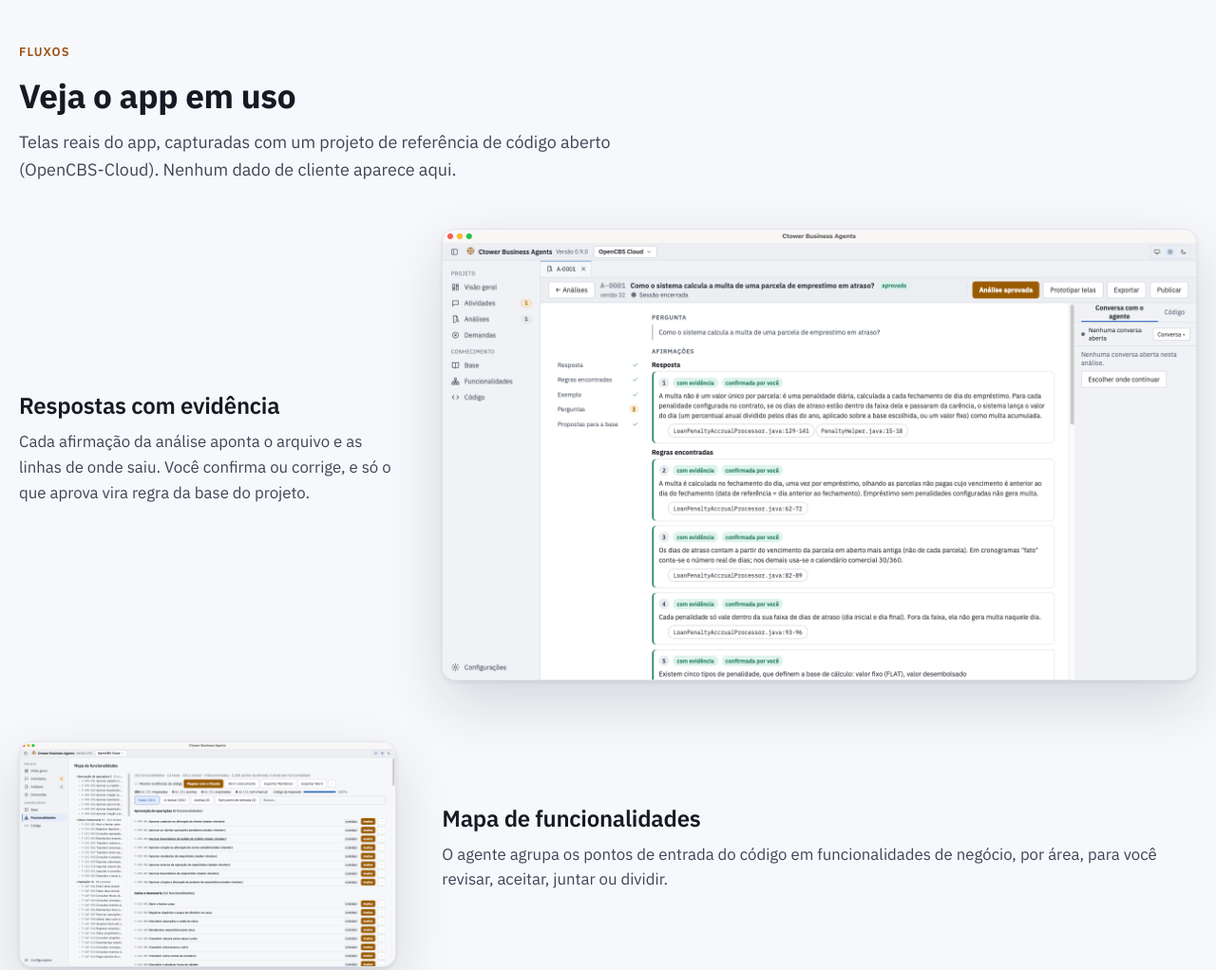
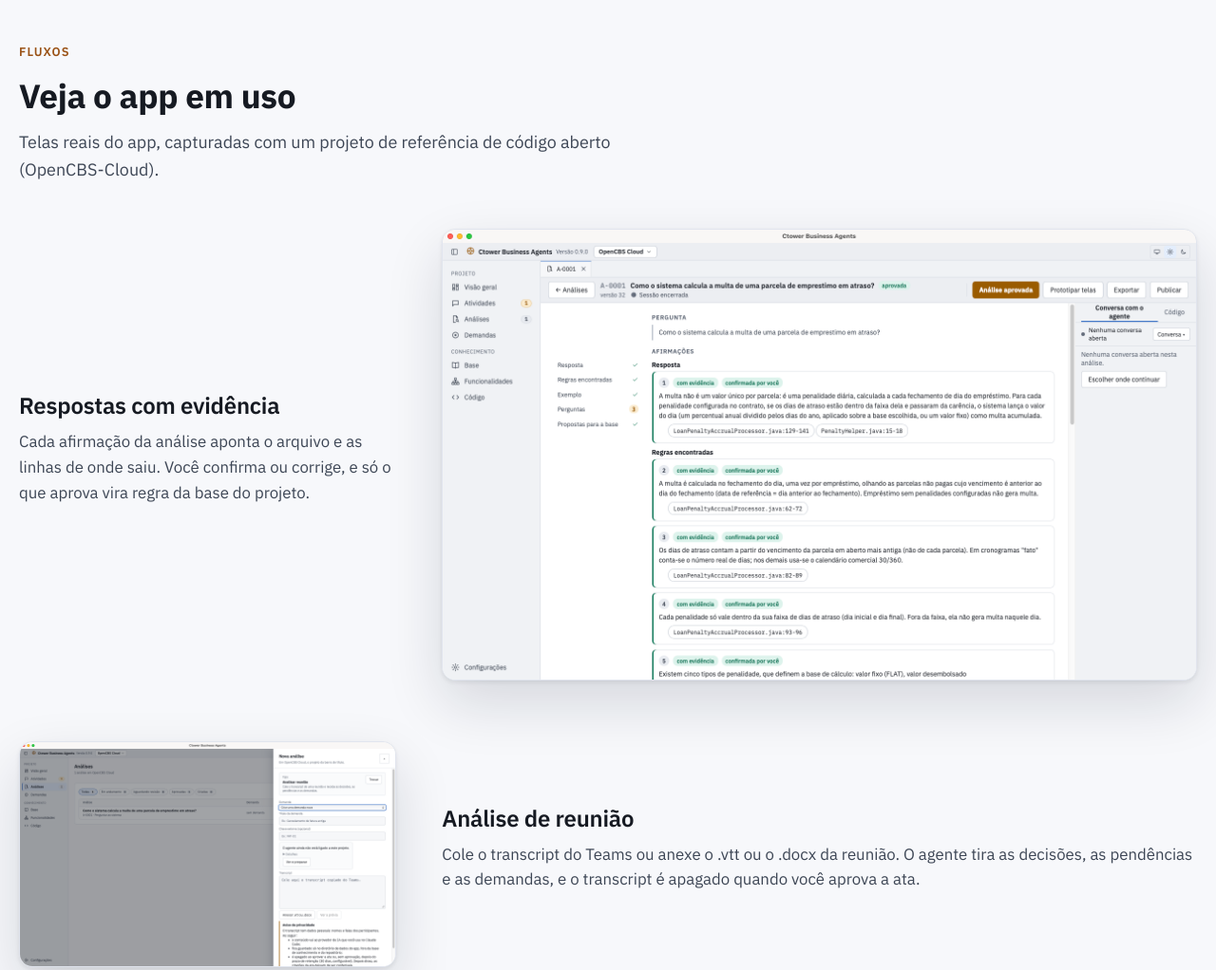
Before and after one commit to deep-ion-ai/ctower-business-agents, an Astro site in the folder site/: page / in a window 1280 px wide. Shown: the part 1880-2902 px from the top of the page at 95% size. Built offline with nearby package versions, Linux system fonts and the light colour scheme; Astro itself is replaced by a stand-in of ours.

Commit message:
docs(site): tela de análise de reunião nos fluxos e texto dos prints ajustado
Refs #427

Co-Authored-By: Claude Sonnet 5.5 <noreply@anthropic.com>

```diff
--- a/site/src/i18n/pt-br.json
+++ b/site/src/i18n/pt-br.json
@@ -47,12 +47,17 @@
   },
   "flows": {
     "title": "Fluxos",
-    "lead": "Telas reais do app, capturadas com um projeto de referência de código aberto (OpenCBS-Cloud). Nenhum dado de cliente aparece aqui.",
+    "lead": "Telas reais do app, capturadas com um projeto de referência de código aberto (OpenCBS-Cloud).",
     "items": [
       {
         "title": "Respostas com evidência",
         "text": "Cada afirmação da análise aponta o arquivo e as linhas de onde saiu. Você confirma ou corrige, e só o que aprova vira regra da base do projeto.",
         "alt": "Análise aprovada com as afirmações e as evidências no código, como LoanPenaltyAccrualProcessor.java:62-72"
+      },
+      {
+        "title": "Análise de reunião",
+        "text": "Cole o transcript do Teams ou anexe o .vtt ou o .docx da reunião. O agente tira as decisões, as pendências e as demandas, e o transcript é apagado quando você aprova a ata.",
+        "alt": "Formulário de análise de reunião, com a demanda, o campo do transcript, o anexo .vtt ou .docx e o aviso de privacidade"
       },
       {
         "title": "Mapa de funcionalidades",
--- a/site/src/pages/index.astro
+++ b/site/src/pages/index.astro
@@ -7,10 +7,11 @@ import analise from '../assets/prints/analise.png';
 import funcionalidades from '../assets/prints/funcionalidades.png';
 import base from '../assets/prints/base.png';
 import codigo from '../assets/prints/codigo.png';
+import reuniao from '../assets/prints/reuniao.png';
 
 const repo = 'https://github.com/deep-ion-ai/ctower-business-agents';
 const releases = `${repo}/releases/latest/download`;
-const shots = [analise, funcionalidades, base, codigo];
+const shots = [analise, reuniao, funcionalidades, base, codigo];
 
 // Ampliação: a imagem inteira, sem redução, em WebP de alta qualidade.
 const fullSize = async (src: ImageMetadata) =>
```
Also changed, not shown: site/src/assets/prints/reuniao.png (added).
